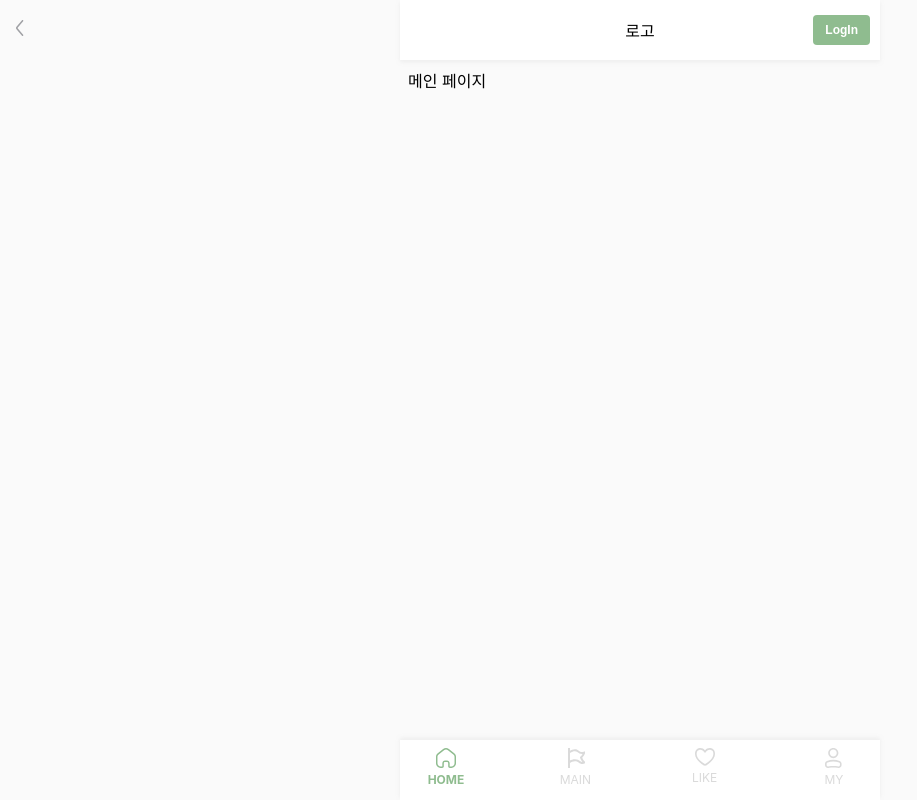
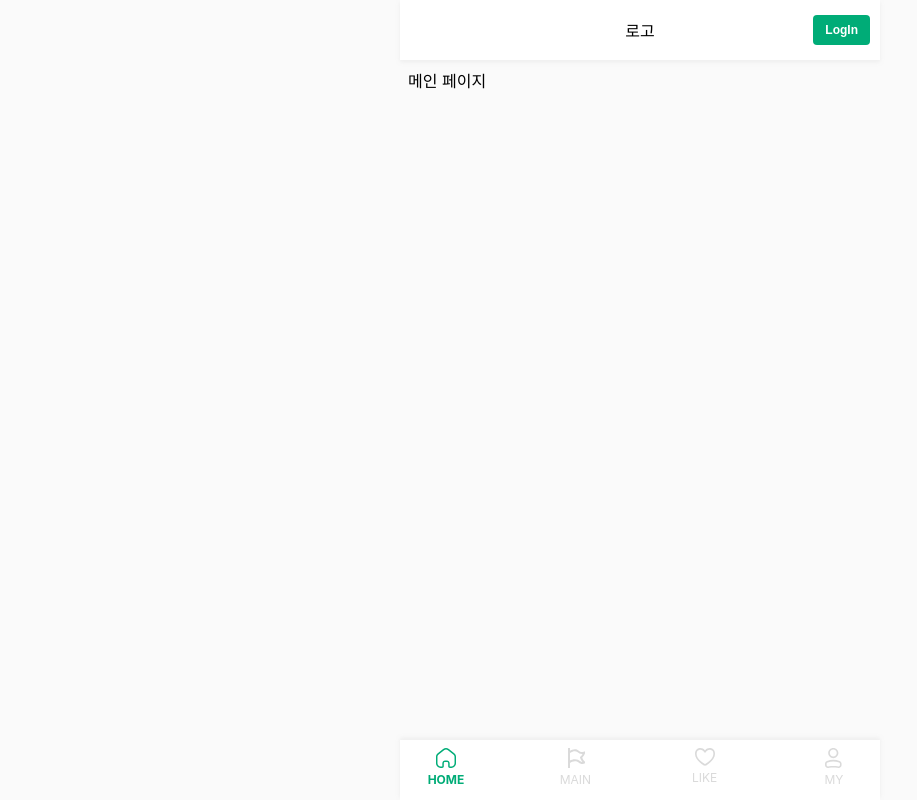
Before and after one commit to seefood-donga/seefood-Front, a Next.js app: page / in a window 1280 px wide. Shown: the whole page, without its empty margins (0-917 px from the left). Built offline with nearby package versions, Linux system fonts and the light colour scheme.

Commit message:
fix: back 버튼 오류 수정

```diff
--- a/components/layout/index.tsx
+++ b/components/layout/index.tsx
@@ -9,14 +9,14 @@ interface Props {
   children:ReactNode;
   layoutHeader?: LayoutHeader;
   noNav?:boolean;
-  hasback?:boolean
+  hasBack?:boolean
 }
 
-const AppLayout = ({children, layoutHeader, noNav, hasback}: Props) =>{
+const AppLayout = ({children, layoutHeader, noNav, hasBack = true}: Props) =>{
   return (
     <div className={styles.wrapper}>
-      {layoutHeader && <Header />}
-      {!hasback && <BackButton />}
+      {layoutHeader && <Header {...layoutHeader}/>}
+      {hasBack && <BackButton />}
     <main  style={{
             paddingTop: layoutHeader && "68px",
             paddingBottom: !noNav ? "68px" : "0",
--- a/components/layout/navbar.tsx
+++ b/components/layout/navbar.tsx
@@ -15,22 +15,22 @@ const NavBar = () => {
     () => [
       {
         path: "/",
-        icon: <HomeIcon fill={router.pathname === "/" ? "darkseagreen":"#dadada"} />,
+        icon: <HomeIcon fill={router.pathname === "/" ? "#00ac77":"#dadada"} />,
         title: "HOME",
       },
       {
         path: "/challenge",
-        icon: <FlagIcon fill={router.pathname === "/challenge" ? "darkseagreen":"#dadada"} />,
+        icon: <FlagIcon fill={router.pathname === "/challenge" ? "#00ac77":"#dadada"} />,
         title: "MAIN",
       },
       {
         path: "/like",
-        icon: <LikeIcon fill={router.pathname === "/like" ? "darkseagreen":"#dadada"} />,
+        icon: <LikeIcon fill={router.pathname === "/like" ? "#00ac77":"#dadada"} />,
         title: "LIKE",
       },
       {
         path: "/profile",
-        icon: <ProfileIcon fill={router.pathname === "/profile" ? "darkseagreen":"#dadada"} />,
+        icon: <ProfileIcon fill={router.pathname === "/profile" ? "#00ac77":"#dadada"} />,
         title: "MY",
       },
     ],
--- a/pages/_app.tsx
+++ b/pages/_app.tsx
@@ -8,7 +8,7 @@ function MyApp({ Component, pageProps }: AppPropsWithLayout) {
   const noNav = Component.noNav;
 
   return (
-    <AppLayout {...{layoutHeader, noNav}}>
+    <AppLayout {...{layoutHeader, noNav, hasBack}}>
       <Component {...pageProps} />
     </AppLayout>
   );
--- a/pages/challenge.tsx
+++ b/pages/challenge.tsx
@@ -7,6 +7,6 @@ const ChallengePage : NextPageWithLayout = () =>{
   )
 }
 
-ChallengePage.header = {title: "Challenge"}
+ChallengePage.header = {title: "챌린지"}
 
 export default ChallengePage;
--- a/pages/index.tsx
+++ b/pages/index.tsx
@@ -1,6 +1,6 @@
 import { NextPageWithLayout } from 'types/common'
 
-const MyApp: NextPageWithLayout = () => {
+const MainPage: NextPageWithLayout = () => {
   return (
     <div>
       메인 페이지
@@ -8,6 +8,9 @@ const MyApp: NextPageWithLayout = () => {
   )
 }
 
-MyApp.header = true;
+MainPage.header = true;
+MainPage.back = false;
 
-export default MyApp
+
+
+export default MainPage
--- a/styles/auth.module.scss
+++ b/styles/auth.module.scss
@@ -33,7 +33,7 @@
   width: 100%;
   height: 52px;
   margin-top: 24px;
-  background: darkseagreen;
+  background: var(--primary);
   border-radius: 8px;
   color: white;
   border: none;
@@ -120,7 +120,7 @@
 }
 
 .button.color {
-  background: darkseagreen;;
+  background: var(--primary);
   cursor: pointer;
   transition: all 100ms ease-in;
 }
--- a/styles/globals.scss
+++ b/styles/globals.scss
@@ -18,6 +18,7 @@ body {
 
 * {
   box-sizing: border-box;
+  --primary: #00ac77;
 }
 
 a {
--- a/styles/layout.module.scss
+++ b/styles/layout.module.scss
@@ -20,6 +20,9 @@
   position: fixed;
   z-index: 1000;
   background: white;
+  h2 {
+    font-size: 14px;
+  }
 }
 
 .nav {
@@ -54,7 +57,7 @@
   position: absolute;
   right: 10px;
   button {
-    background-color: darkseagreen;
+    background-color: var(--primary);
     color: white;
     border-radius: 4px;
     padding : 8px 12px;
@@ -75,7 +78,7 @@
 }
 
 .active{
-  color : darkseagreen;
+  color : var(--primary);
   font-weight: bold;
 }
 .non-active{
```
